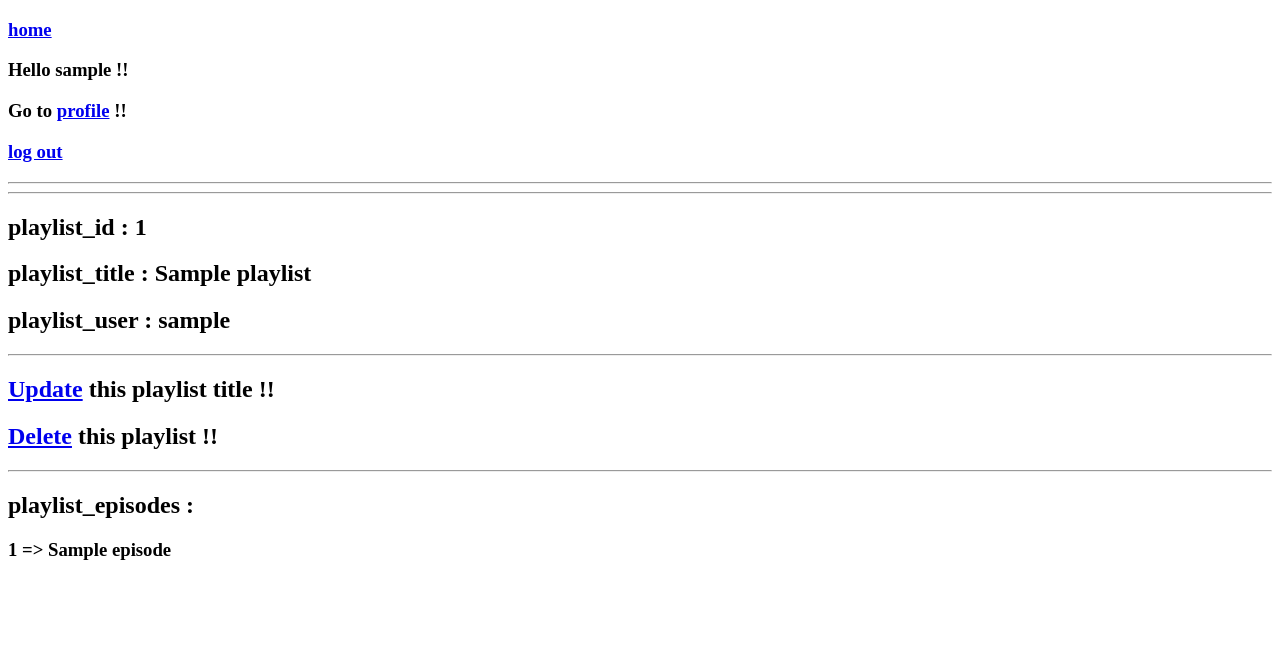
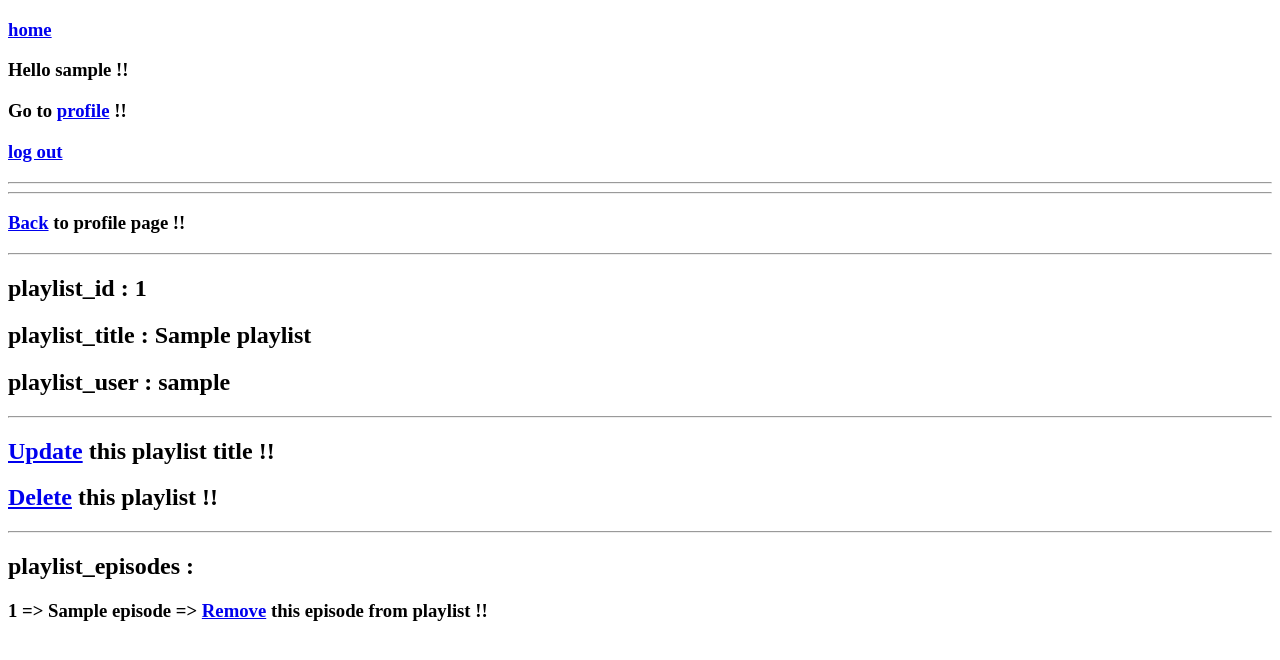
Before and after one commit to AmirShammas/castbox-v2, a Django app: page /profile/1/playlist/1/ in a window 1280 px wide. Shown: the top 660 px of the page. Run offline with Django 4.2, Linux system fonts and the light colour scheme; a user stored in the database is signed in; tables that the repository leaves empty hold one stand-in row (values such as "Sample post").

Commit message:
Remove episode from playlist in profile_playlist_detail page.

```diff
--- a/castbox_project/castbox/urls.py
+++ b/castbox_project/castbox/urls.py
@@ -1,5 +1,5 @@
 from django.urls import path
-from .views import EpisodeSelectPlaylistView, ProfilePlaylistDeleteView, ProfilePlaylistUpdateView, ProfilePlaylistDetailView, ProfilePlaylistCreateView, ChannelUnfollowView, ChannelFollowView, EpisodeUnlikeView, EpisodeLikeView, EpisodeDetailView, ProfileEpisodeDeleteView, ProfileEpisodeUpdateView, ProfileEpisodeDetailView, ProfileEpisodeCreateView, ProfileChannelCreateView, ChannelDetailView, ChannelListView, ProfileChannelDeleteView, ProfileChannelUpdateView, CommentCreateView, EpisodeListView, ProfileChannelDetailView, ProfileDetailView, SignupPageView, HomePageView
+from .views import ProfilePlaylistEpisodeDeleteView, EpisodeSelectPlaylistView, ProfilePlaylistDeleteView, ProfilePlaylistUpdateView, ProfilePlaylistDetailView, ProfilePlaylistCreateView, ChannelUnfollowView, ChannelFollowView, EpisodeUnlikeView, EpisodeLikeView, EpisodeDetailView, ProfileEpisodeDeleteView, ProfileEpisodeUpdateView, ProfileEpisodeDetailView, ProfileEpisodeCreateView, ProfileChannelCreateView, ChannelDetailView, ChannelListView, ProfileChannelDeleteView, ProfileChannelUpdateView, CommentCreateView, EpisodeListView, ProfileChannelDetailView, ProfileDetailView, SignupPageView, HomePageView
 
 urlpatterns = [
     path("accounts/signup/", SignupPageView.as_view(), name="signup"),
@@ -27,4 +27,5 @@ urlpatterns = [
     path("profile/<int:profile_id>/playlist/<int:pk>/", ProfilePlaylistDetailView.as_view(), name='profile_playlist_detail'),
     path("profile/<int:profile_id>/playlist/<int:pk>/edit/", ProfilePlaylistUpdateView.as_view(), name="profile_playlist_edit"),
     path("profile/<int:profile_id>/playlist/<int:pk>/delete/", ProfilePlaylistDeleteView.as_view(), name="profile_playlist_delete"),
+    path("profile/<int:profile_id>/playlist/<int:pk>/episode/<int:episode_id>/delete/", ProfilePlaylistEpisodeDeleteView.as_view(), name="profile_playlist_episode_delete"),
 ]
--- a/castbox_project/castbox/views.py
+++ b/castbox_project/castbox/views.py
@@ -1,6 +1,6 @@
 from django import forms
 from django.http import HttpResponseRedirect
-from django.shortcuts import get_object_or_404
+from django.shortcuts import get_object_or_404, render
 from django.urls import reverse_lazy
 from django.views import generic
 from django.views.generic import TemplateView, ListView, DetailView, View, FormView
@@ -323,6 +323,29 @@ class ProfilePlaylistDeleteView(LoginRequiredMixin, DeleteView):
         return reverse_lazy('profile', kwargs={'pk': profile_id})
 
 
+# class ProfilePlaylistEpisodeDeleteView(LoginRequiredMixin, DeleteView):
+#     model = Playlist
+#     context_object_name = "playlist"
+#     template_name = "profiles/profile_playlist_episode_delete.html"
+
+#     def get_success_url(self):
+#         profile_id = self.kwargs.get('profile_id')
+#         return reverse_lazy('profile', kwargs={'pk': profile_id})
+
+
+class ProfilePlaylistEpisodeDeleteView(View):
+    def get(self, request, profile_id, pk, episode_id):
+        playlist = get_object_or_404(Playlist, id=pk)
+        episode = get_object_or_404(playlist.episode, id=episode_id)
+        return render(request, 'profiles/profile_playlist_episode_delete.html', {'episode': episode, 'playlist': playlist})
+
+    def post(self, request, profile_id, pk, episode_id):
+        playlist = get_object_or_404(Playlist, id=pk)
+        episode = get_object_or_404(playlist.episode, id=episode_id)
+        playlist.episode.remove(episode)
+        return HttpResponseRedirect(reverse('profile_playlist_detail', args=[profile_id, pk]))
+
+
 class SelectPlaylistForm(forms.Form):
     playlist = forms.ChoiceField(choices=[])
 
--- a/castbox_project/templates/profiles/profile_playlist_detail.html
+++ b/castbox_project/templates/profiles/profile_playlist_detail.html
@@ -5,6 +5,8 @@
 {% endblock title %}
 
 {% block content %}
+    <h3><a href="{% url 'profile' user.profile.id %}">Back</a> to profile page !!</h3>
+    <hr/>
     <div>
         <h2>playlist_id : {{ playlist.id }}</h2>
         <h2>playlist_title : {{ playlist.title }}</h2>
@@ -17,7 +19,7 @@
     <h2>playlist_episodes :</h2>
     {% for episode in playlist.episode.all %}
         <div>
-            <h3>{{ episode.id }} => {{ episode.title }}</h3>
+            <h3>{{ episode.id }} => {{ episode.title }} => <a href="{% url 'profile_playlist_episode_delete' user.profile.id playlist.id episode.id %}">Remove</a> this episode from playlist !!</h3>
         </div>
     {% endfor %}
 {% endblock content %}
```
Also changed, not shown: castbox_project/templates/profiles/profile_playlist_episode_delete.html (added, +11 -0 lines).
